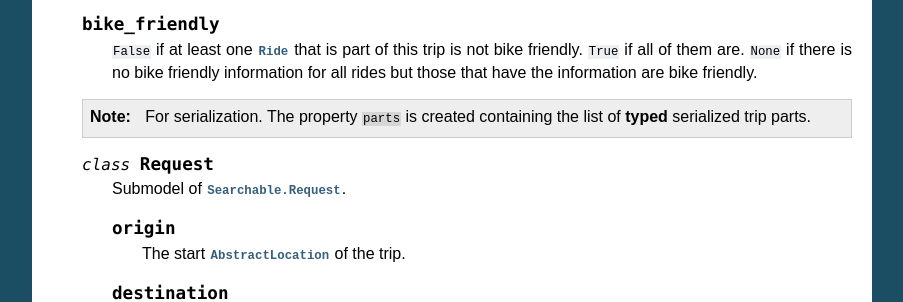
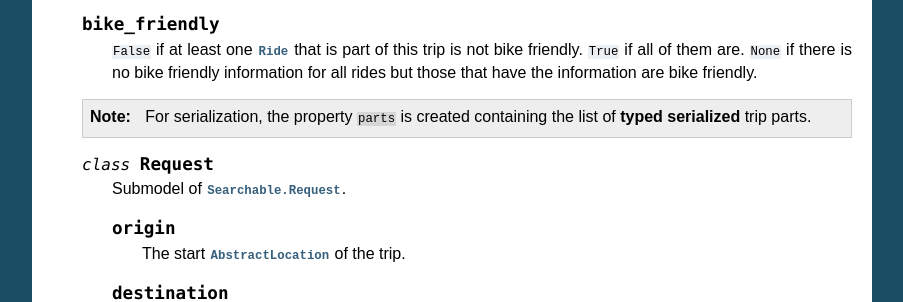
Before and after one commit to codingcatgirl/choo, a Sphinx documentation site: the page built from docs/transit/models.rst, in a window 1280 px wide and 900 px high, scrolled down 6983 px. Shown: the part 152-454 px from the top of the window, without its empty margins (198-1101 px from the left). Built offline with Sphinx 7.4.7, drawn with Linux system fonts in a browser that asks for light colours; some of the changed text lies outside the part shown.

Commit message:
docs improvements

```diff
--- a/docs/transit/models.rst
+++ b/docs/transit/models.rst
@@ -187,7 +187,7 @@
         See above. Immutable. Do not use this class directly. You can cast it to int.
 
     .. note::
-        For serialization, pointers are not used. The property ``stops`` is created containing with each item being either a serialized ``TimeAndPlace`` object or ``None``.
+        For serialization, pointers are not used. The property ``stops`` is created containing with each item being either a serialized :py:class:`TimeAndPlace` object or ``None``.
 
         The property ``path`` is created containing a dictionary containing paths between consecutive ride stops with the index of the origin stop as keys.
 
@@ -421,7 +421,7 @@
         ``False`` if at least one :py:class:`Ride` that is part of this trip is not bike friendly. ``True`` if all of them are. ``None`` if there is no bike friendly information for all rides but those that have the information are bike friendly.
 
     .. note::
-        For serialization. The property ``parts`` is created containing the list of **typed** serialized trip parts.
+        For serialization, the property ``parts`` is created containing the list of **typed serialized** trip parts.
 
     .. py:class:: Trip.Request
 
@@ -570,7 +570,7 @@
         The arrival at the last :py:class:`Stop` of this segment as :py:class:`RealtimeTime`. Shortcut for ``segment[-1].arrival``.
 
     .. note::
-        For serialization, the boundaries are given as integer indexes as properties ``origin`` and ``destination``. Each one can be missing if the boundary is not set. (``ride[5:]``)
+        For serialization, the boundaries are given as integer indexes as properties ``origin`` and ``destination``. Each one can be missing if the boundary is not set. (e.g. ``ride[5:]``)
 
         Dont forget that Ride slicing is inclusive (see above)!
 
```
Also changed, not shown: other parts of docs/transit/models.rst (+2 -2 lines).
